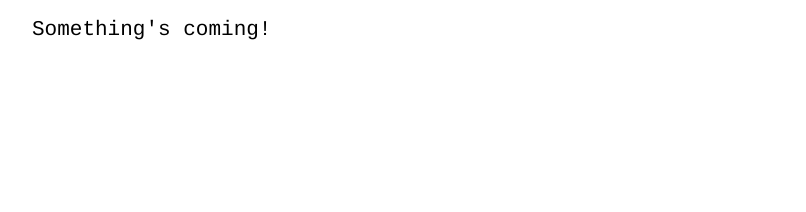
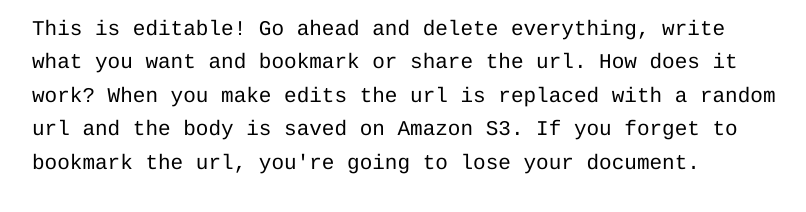
Before and after one commit to arpith/constellational.com, a plain HTML site: page index.html in a window 1280 px wide. Shown: the whole page, without its empty margins (230-1036 px from the left). Drawn offline with Linux system fonts and the light colour scheme.

Commit message:
getting ready for nanowrimo

```diff
--- a/index.html
+++ b/index.html
@@ -27,7 +27,7 @@ p,div {font:inherit !important; line-height:inherit !important;}
 <title>Constellational</title>
 </head>
 <body contenteditable="true">
-Something's coming!
+This is editable! Go ahead and delete everything, write what you want and bookmark or share the url. How does it work? When you make edits the url is replaced with a random url and the body is saved on Amazon S3. If you forget to bookmark the url, you're going to lose your document.
 </body>
 <script>
 window.onload = function(){
```
